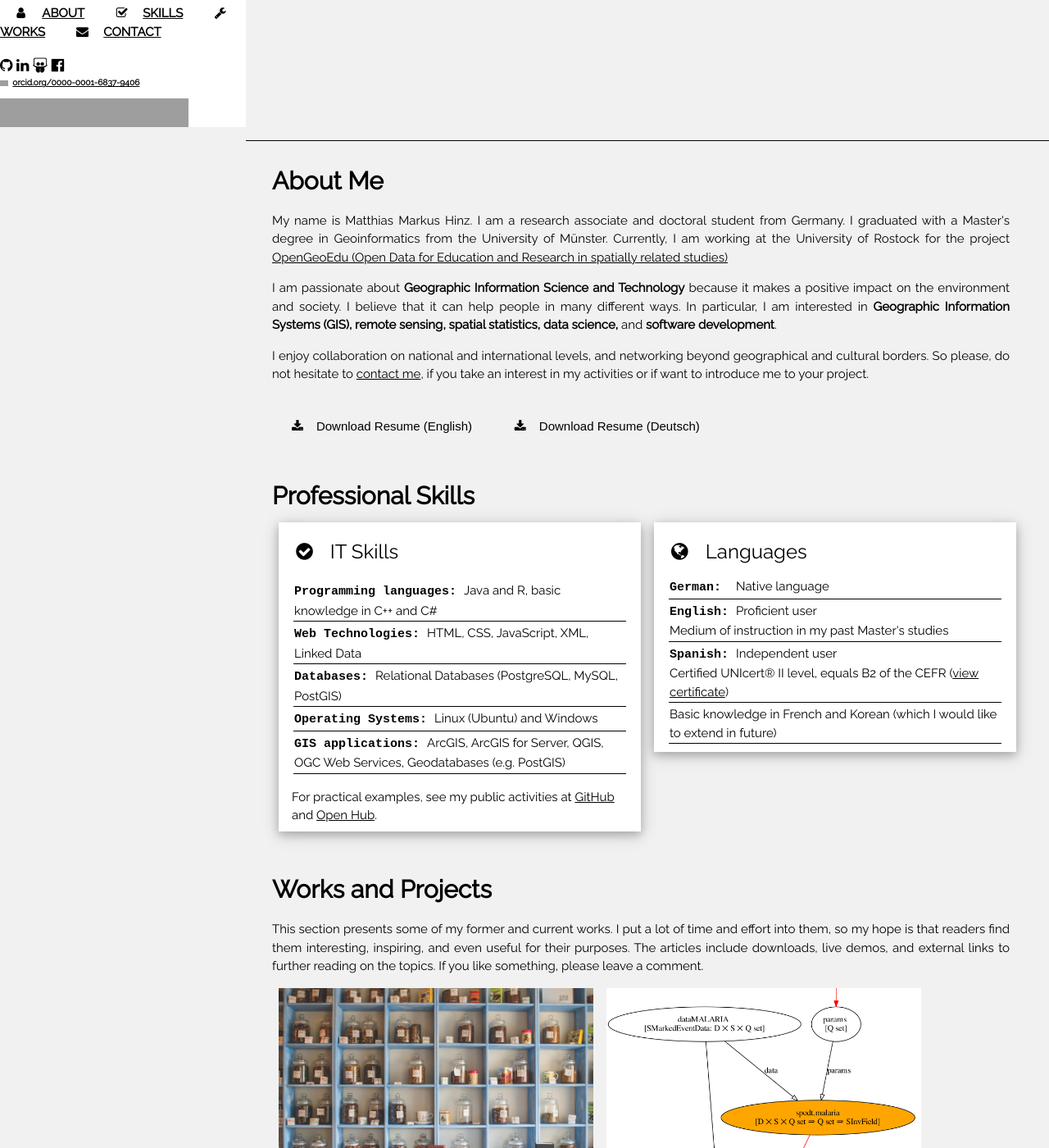
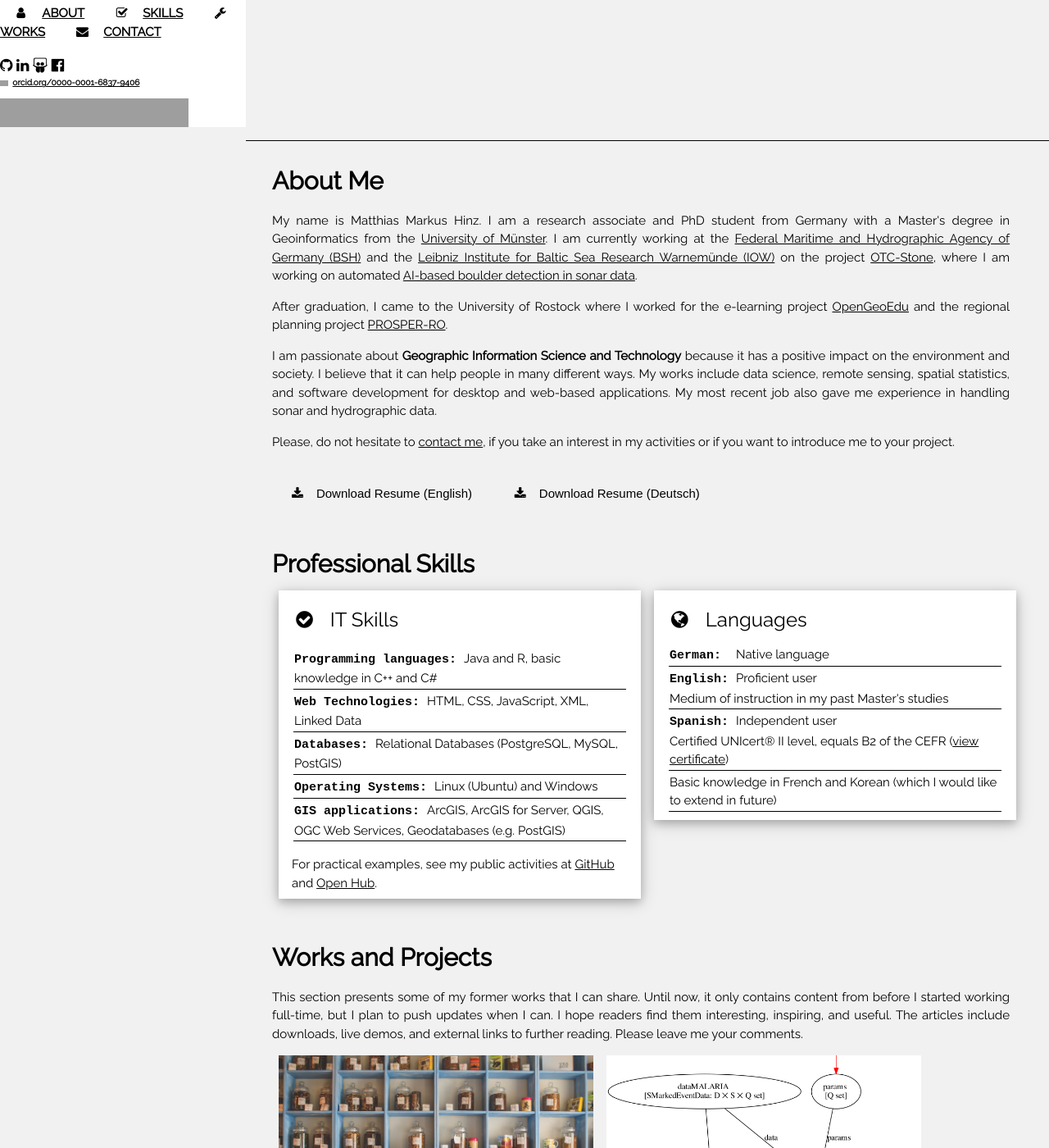
Before and after one commit to MatthiasHinz/MatthiasHinz.github.io, a Jekyll site: the page built from index.html, in a window 1280 px wide and 1400 px high, scrolled down 280 px. Shown: the whole window at 82% size. Built offline with Jekyll 4.4.1, drawn with Linux system fonts in a browser that asks for light colours; nearby versions of some CDN libraries; comment, search, counter and statistics services are not loaded; grey boxes are pictures that could not be loaded.

Commit message:
bio and gem update

```diff
--- a/Gemfile
+++ b/Gemfile
@@ -5,3 +5,5 @@ gem 'github-pages', group: :jekyll_plugins
 gem 'html-proofer'
 #gem 'link-checker'
 gem 'jekyll-last-modified-at'
+
+gem "webrick", "~> 1.8"
--- a/index.html
+++ b/index.html
@@ -7,16 +7,17 @@ description: This is the public website of Matthias Markus Hinz, created for sha
 <div class="w3-container w3-margin">
 	<h2 id="about"><b>About Me</b></h2>
 	<p>
-		My name is Matthias Markus Hinz. I am a research associate and doctoral student from Germany. I graduated with a Master's degree in Geoinformatics from the University of M&uuml;nster.
-		Currently, I am working at the University of Rostock for the project <a href="http://www.opengeoedu.de" target="_blank">OpenGeoEdu (Open Data for Education and Research in spatially related studies)</a>
+		My name is Matthias Markus Hinz. I am a research associate and PhD student from Germany with a Master's degree in Geoinformatics from the <a href="https://www.uni-muenster.de/Geoinformatics" target="_blank">University of M&uuml;nster</a>.
+		I am currently working at the <a href="https://www.bsh.de" target="_blank">Federal Maritime and Hydrographic Agency of Germany (BSH)</a> and the <a href="https://www.io-warnemuende.de" target="_blank">Leibniz Institute for Baltic Sea Research Warnemünde (IOW)</a> on the project <a href="https://www.io-warnemuende.de/project/289/otc_stone.html" target="_blank">OTC-Stone</a>, where I am working on automated <a href="https://doi.org/10.58440/ihr-30-1-a08" target="_blank">AI-based boulder detection in sonar data</a>.
 	</p>
 	<p>
-		I am passionate about <b>Geographic Information Science and Technology</b> because it makes a positive impact on the environment and society. I believe that it can help people in many different ways.
-		In particular, I am interested in <b>Geographic Information Systems (GIS), remote sensing, spatial statistics, data science,</b> and <b>software development</b>.
+		After graduation, I came to the University of Rostock where I worked for the e-learning project <a href="http://www.opengeoedu.de" target="_blank">OpenGeoEdu</a> and the regional planning project <a href="https://prosper-ro.auf.uni-rostock.de"  target="_blank">PROSPER-RO</a>.
 	</p>
 	<p>
-		I enjoy collaboration on national and international levels, and networking beyond geographical and cultural borders.
-		So please, do not hesitate to <a href="#contact">contact me</a>, if you take an interest in my activities or if want to introduce me to your project.
+		I am passionate about <b>Geographic Information Science and Technology</b> because it has a positive impact on the environment and society. I believe that it can help people in many different ways. My works include data science, remote sensing, spatial statistics, and software development for desktop and web-based applications. My most recent job also gave me experience in handling sonar and hydrographic data.
+	</p>
+	<p>
+		Please, do not hesitate to <a href="#contact">contact me</a>, if you take an interest in my activities or if you want to introduce me to your project.
 	</p>
 	<a href="documents/CV-Europass-20170509-Hinz-EN.pdf" style="text-decoration: none" download >
 	<button class="w3-button w3-padding-large w3-margin-top w3-margin-bottom w3-theme-d3">
@@ -95,8 +96,7 @@ description: This is the public website of Matthias Markus Hinz, created for sha
 	<div class="w3-margin">
 		<h2 id="works"><b>Works and Projects</b></h2>
 		<p>
-			This section presents some of my former and current works. I put a lot of time and effort into them, so my hope is that readers find them interesting, inspiring, and even useful for their purposes. The articles include downloads, live demos, and external links to further reading on the topics.
-			If you like something, please leave a comment.
+			This section presents some of my former works that I can share. Until now, it only contains content from before I started working full-time, but I plan to push updates when I can. I hope readers find them interesting, inspiring, and useful. The articles include downloads, live demos, and external links to further reading. Please leave me your comments.
 		</p>
 		{% include projects.html %}
 	</div>
```
Also changed, not shown: Gemfile.lock.
